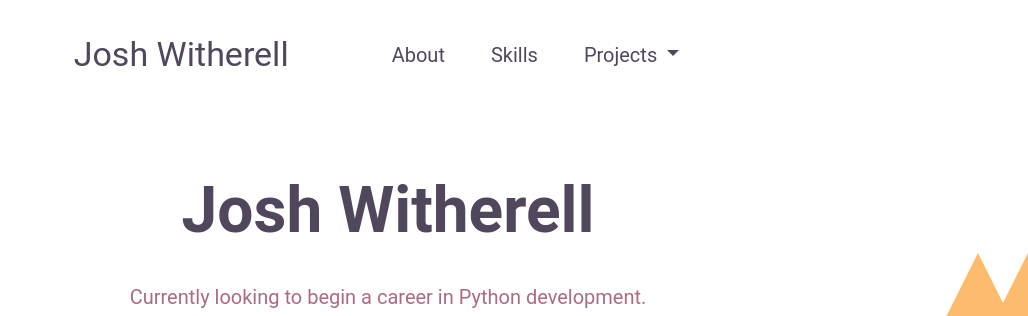
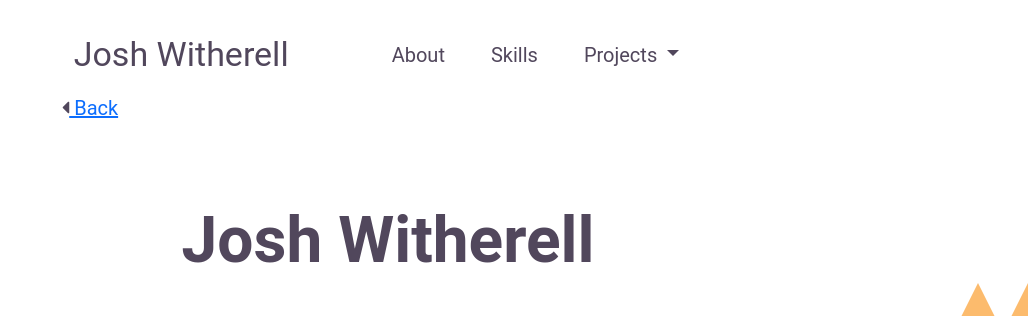
Before and after one commit to jwitherell24/Tech-Degree-Project-5, a Flask app: page /projects/about in a window 1280 px wide; the page is wider, and only the part inside the window is pictured. Shown: the top 316 px of that part, without its empty margins (252-1280 px from the left). Run offline with Flask 3, Linux system fonts and the light colour scheme; some libraries are stand-ins or nearby versions.

Commit message:
Didn't save about.html, added that

```diff
--- a/templates/about.html
+++ b/templates/about.html
@@ -1,4 +1,11 @@
 {% extends "layout.html" %}
+
+{% block button %}
+    <a class="back-btn" href="{{ url_for('index') }}">
+        <i class="fas fa-caret-left"></i>
+        Back
+    </a>
+{% endblock %}
 
 {% block content %}
     <section class="header">
```
